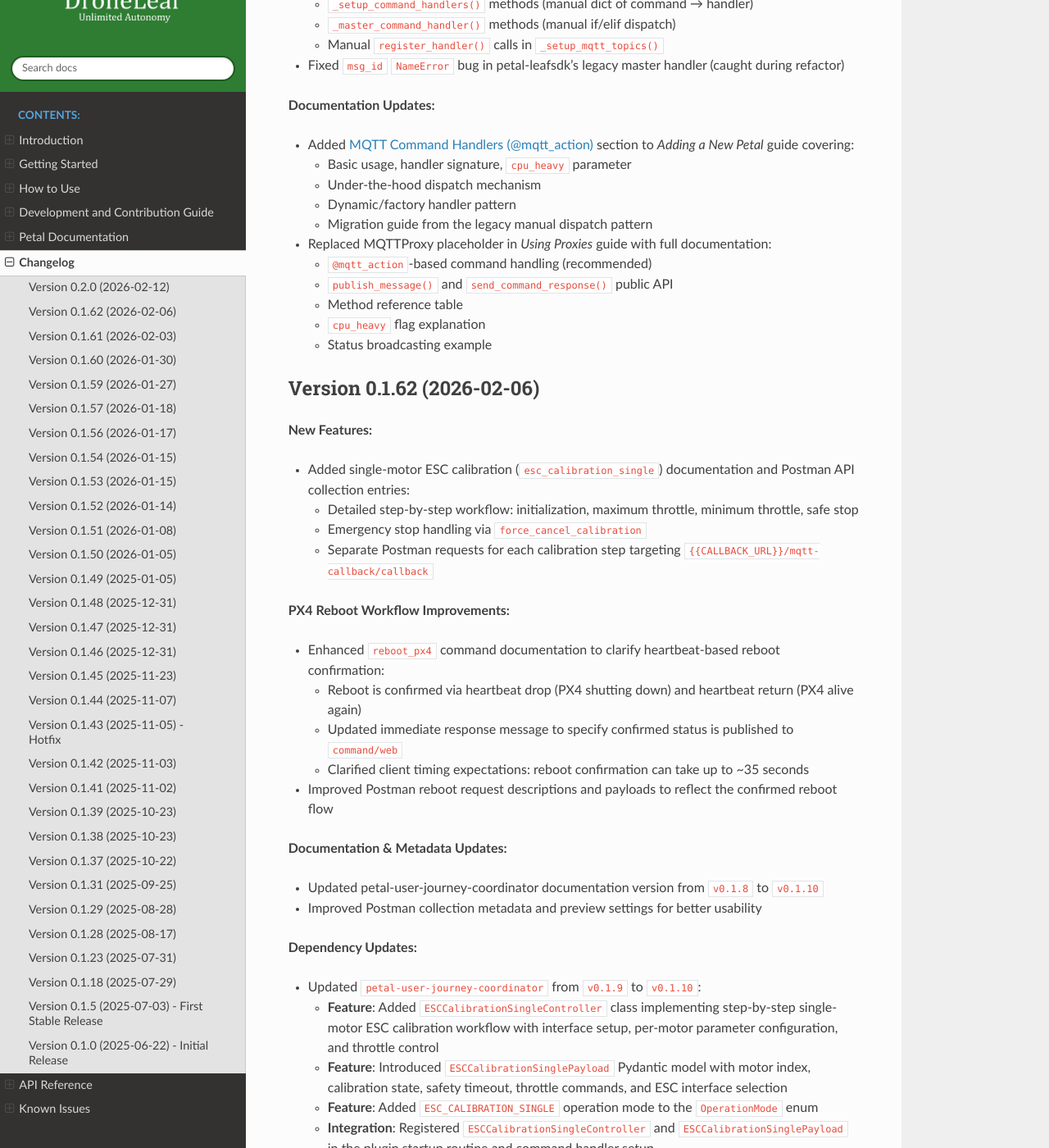
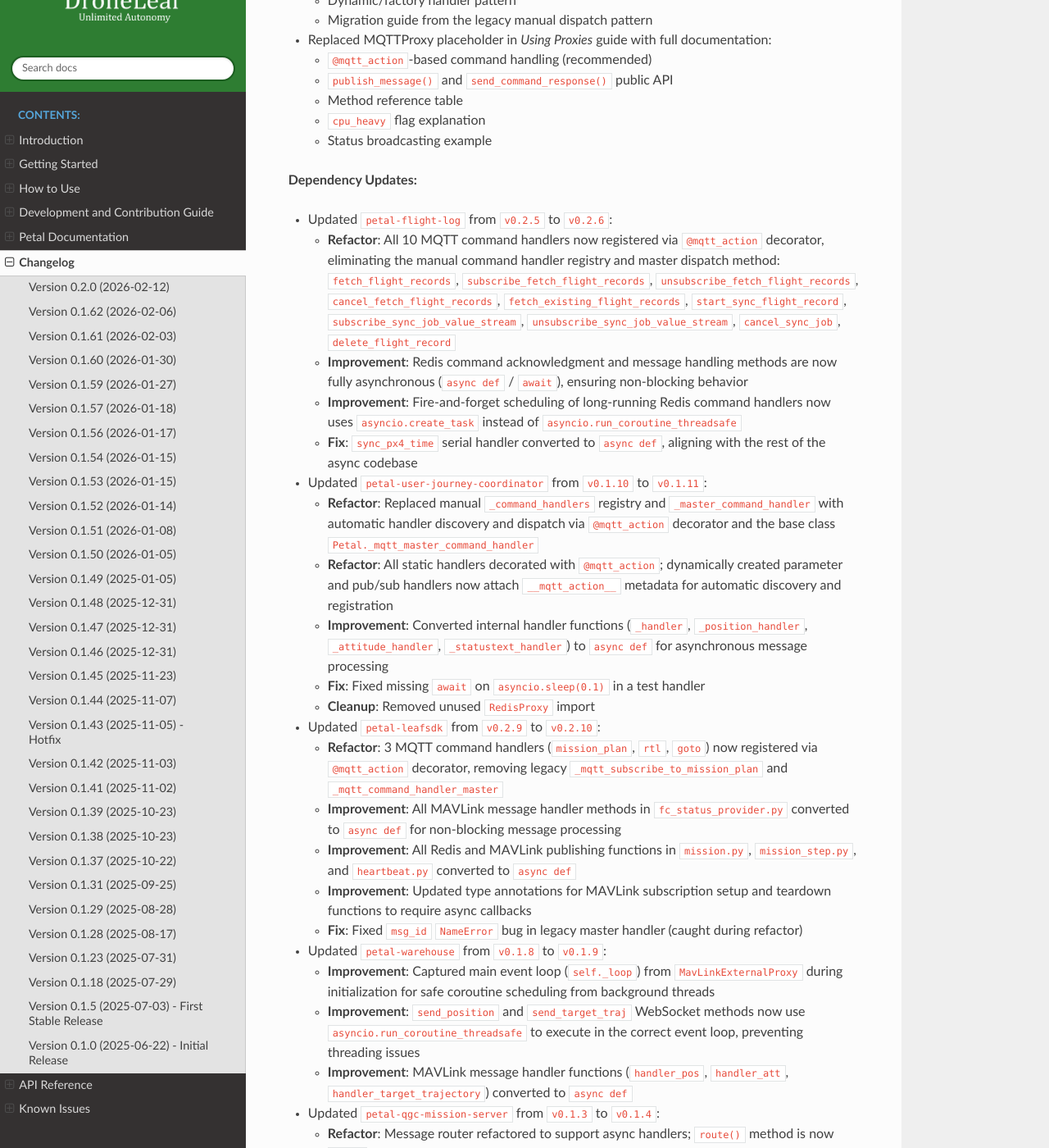
Before and after one commit to DroneLeaf/petal-app-manager, a Sphinx documentation site: the page built from docs/changelog.rst, in a window 1280 px wide and 1400 px high, scrolled down 888 px. Shown: the whole window at 82% size. Built offline with Sphinx 7.4.7 and the Read the Docs theme 3.1.0, drawn with Linux system fonts in a browser that asks for light colours; some of the changed text lies outside the part shown.

Commit message:
update documentation for petal-flight-log and petal-user-journey-coordinator to reflect version changes and dependency updates

```diff
--- a/docs/changelog.rst
+++ b/docs/changelog.rst
@@ -60,6 +47,75 @@ Version 0.2.0 (2026-02-12)
   - Method reference table
   - ``cpu_heavy`` flag explanation
   - Status broadcasting example
+
+**Dependency Updates:**
+
+- Updated ``petal-flight-log`` from ``v0.2.5`` to ``v0.2.6``:
+
+  - **Refactor**: All 10 MQTT command handlers now registered via ``@mqtt_action`` decorator,
+    eliminating the manual command handler registry and master dispatch method:
+    ``fetch_flight_records``, ``subscribe_fetch_flight_records``,
+    ``unsubscribe_fetch_flight_records``, ``cancel_fetch_flight_records``,
+    ``fetch_existing_flight_records``, ``start_sync_flight_record``,
+    ``subscribe_sync_job_value_stream``, ``unsubscribe_sync_job_value_stream``,
+    ``cancel_sync_job``, ``delete_flight_record``
+  - **Improvement**: Redis command acknowledgment and message handling methods are now fully
+    asynchronous (``async def`` / ``await``), ensuring non-blocking behavior
+  - **Improvement**: Fire-and-forget scheduling of long-running Redis command handlers now uses
+    ``asyncio.create_task`` instead of ``asyncio.run_coroutine_threadsafe``
+  - **Fix**: ``sync_px4_time`` serial handler converted to ``async def``, aligning with the
+    rest of the async codebase
+
+- Updated ``petal-user-journey-coordinator`` from ``v0.1.10`` to ``v0.1.11``:
+
+  - **Refactor**: Replaced manual ``_command_handlers`` registry and ``_master_command_handler``
+    with automatic handler discovery and dispatch via ``@mqtt_action`` decorator and the base
+    class ``Petal._mqtt_master_command_handler``
+  - **Refactor**: All static handlers decorated with ``@mqtt_action``; dynamically created
+    parameter and pub/sub handlers now attach ``__mqtt_action__`` metadata for automatic
+    discovery and registration
+  - **Improvement**: Converted internal handler functions (``_handler``, ``_position_handler``,
+    ``_attitude_handler``, ``_statustext_handler``) to ``async def`` for asynchronous message
+    processing
+  - **Fix**: Fixed missing ``await`` on ``asyncio.sleep(0.1)`` in a test handler
+  - **Cleanup**: Removed unused ``RedisProxy`` import
+
+- Updated ``petal-leafsdk`` from ``v0.2.9`` to ``v0.2.10``:
+
+  - **Refactor**: 3 MQTT command handlers (``mission_plan``, ``rtl``, ``goto``) now registered
+    via ``@mqtt_action`` decorator, removing legacy ``_mqtt_subscribe_to_mission_plan`` and
+    ``_mqtt_command_handler_master``
+  - **Improvement**: All MAVLink message handler methods in ``fc_status_provider.py`` converted
+    to ``async def`` for non-blocking message processing
+  - **Improvement**: All Redis and MAVLink publishing functions in ``mission.py``,
+    ``mission_step.py``, and ``heartbeat.py`` converted to ``async def``
+  - **Improvement**: Updated type annotations for MAVLink subscription setup and teardown
+    functions to require async callbacks
+  - **Fix**: Fixed ``msg_id`` ``NameError`` bug in legacy master handler (caught during refactor)
+
+- Updated ``petal-warehouse`` from ``v0.1.8`` to ``v0.1.9``:
+
+  - **Improvement**: Captured main event loop (``self._loop``) from ``MavLinkExternalProxy``
+    during initialization for safe coroutine scheduling from background threads
+  - **Improvement**: ``send_position`` and ``send_target_traj`` WebSocket methods now use
+    ``asyncio.run_coroutine_threadsafe`` to execute in the correct event loop, preventing
+    threading issues
+  - **Improvement**: MAVLink message handler functions (``handler_pos``, ``handler_att``,
+    ``handler_target_trajectory``) converted to ``async def``
+
+- Updated ``petal-qgc-mission-server`` from ``v0.1.3`` to ``v0.1.4``:
+
+  - **Refactor**: Message router refactored to support async handlers; ``route()`` method is now
+    ``async`` and awaits handler results if they are coroutines
+  - **Refactor**: MAVLink server main loop and message draining/handling methods converted to
+    ``async`` for non-blocking message processing and routing
+  - **Refactor**: Mission upload and download protocol handlers (``upload.py``, ``download.py``)
+    converted to ``async``, including ``request_waypoint``, ``_finalize_upload``, and all
+    mission item/count/request handlers
+  - **Refactor**: Mission translation and Redis publishing logic (``translation.py``) converted
+    to ``async``; all Redis interactions are now properly awaited
+  - **Improvement**: All internal handler methods in bridge and connection modules converted to
+    ``async`` to ensure the entire message handling pipeline is non-blocking
 
 Version 0.1.62 (2026-02-06)
 ---------------------------
--- a/docs/petal_documentation/petal_flight_log.rst
+++ b/docs/petal_documentation/petal_flight_log.rst
@@ -2,7 +2,7 @@ Petal Flight Log
 ================
 
 .. note::
-   This documentation is for **petal-flight-log v0.2.5**
+   This documentation is for **petal-flight-log v0.2.6**
    This documentation covers the MQTT command interface for flight log management.
 
 The **petal-flight-log** is a petal that provides comprehensive flight record management capabilities including ULog file downloads from Pixhawk, S3 uploads, rosbag file handling, and flight record synchronization. It uses a job-based architecture for long-running operations with real-time progress streaming.
--- a/docs/petal_documentation/petal_user_journey_coordinator.rst
+++ b/docs/petal_documentation/petal_user_journey_coordinator.rst
@@ -2,7 +2,7 @@ Petal User Journey Coordinator
 ================================
 
 .. note::
-   This documentation is for **petal-user-journey-coordinator v0.1.10**
+   This documentation is for **petal-user-journey-coordinator v0.1.11**
 
 The **petal-user-journey-coordinator** is a critical petal that provides MQTT-based command handling for drone configuration, calibration, real-time telemetry streaming, and trajectory verification. It serves as the primary interface between web/mobile applications and the drone's flight controller.
 
```
Also changed, not shown: other parts of docs/changelog.rst (+0 -13 lines), docs/api_reference/petals.rst (+8 -7 lines).
